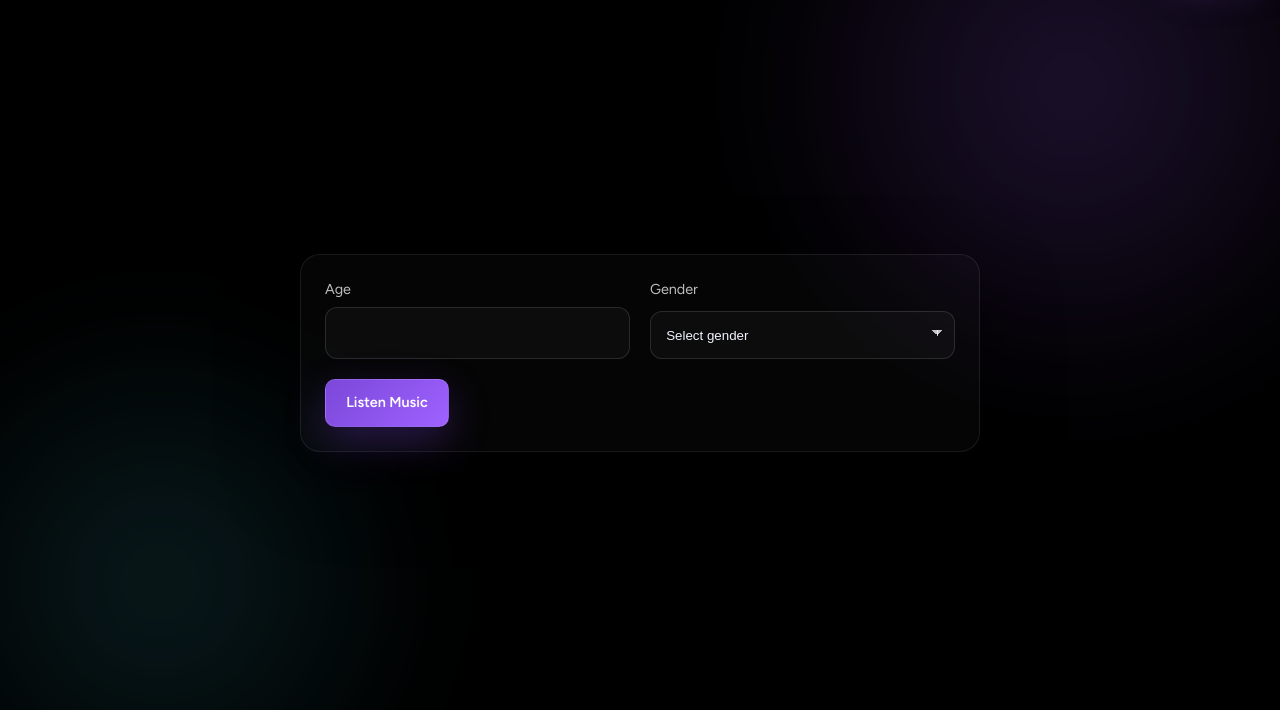
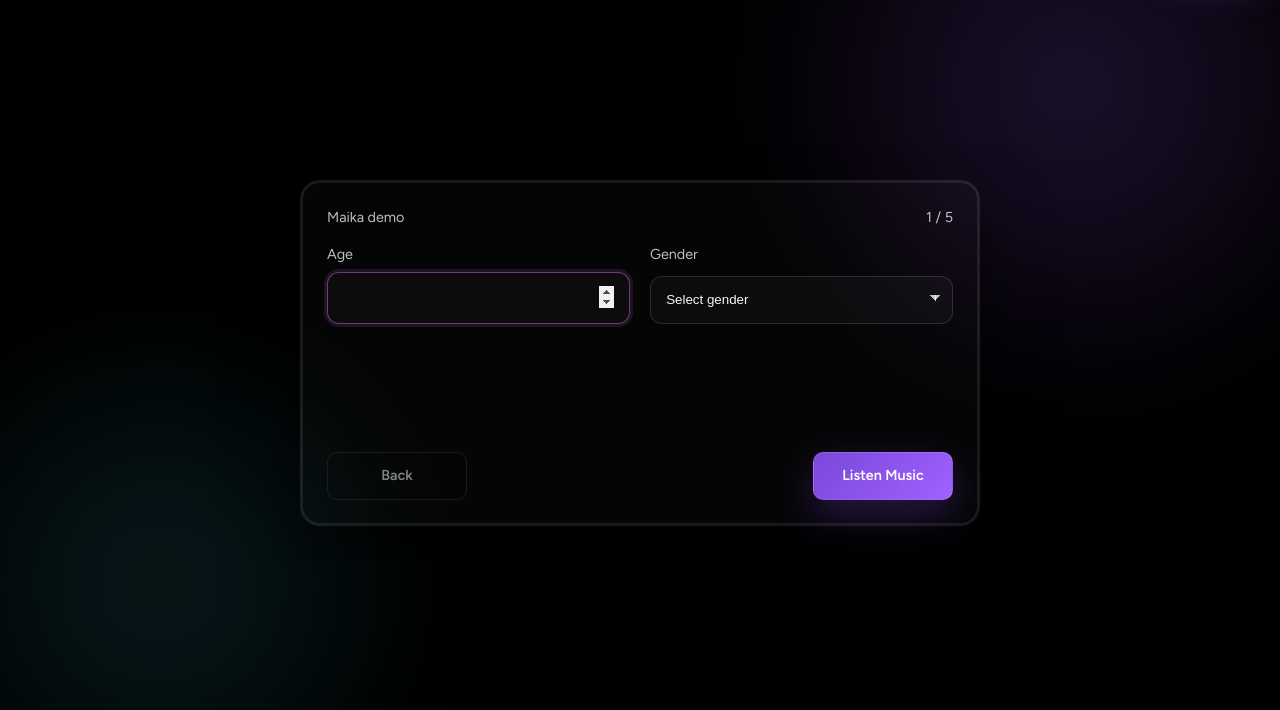
Before and after one commit to maika-ai/maika-website, a plain HTML site: page site/demo/index.html in a window 1280 px wide. Shown: the part 90-800 px from the top of the page. Drawn offline with Linux system fonts and the light colour scheme.

Commit message:
added a withard grid, implemented the first gard(age and gender input)

```diff
--- a/site/demo/css/demo.css
+++ b/site/demo/css/demo.css
@@ -3,18 +3,62 @@
   align-items: center;
   justify-content: center;
   padding: 2.25rem 1rem;
+  overflow: hidden;
 }
 
 .input-container {
   width: min(680px, 100%);
+  border-radius: 20px;
+  border: 3px solid rgba(255, 255, 255, 0.08);
+  background: rgba(255, 255, 255, 0.02);
+  padding: 1.5rem;
+  box-shadow: var(--shadow);
+}
+
+.wizard-form {
+  display: grid;
+  gap: 1rem;
+}
+
+.wizard-header {
+  display: flex;
+  justify-content: space-between;
+  align-items: center;
+}
+
+.wizard-kicker,
+.wizard-progress {
+  margin: 0;
+  color: var(--text-soft);
+  font-size: 0.9rem;
+}
+
+.wizard-step {
+  min-height: 156px;
+  opacity: 0;
+  transform: translateX(28px);
+  pointer-events: none;
+  position: absolute;
+  width: calc(100% - 3rem);
+  transition: opacity 260ms ease, transform 260ms ease;
+}
+
+.wizard-step.is-active {
+  opacity: 1;
+  transform: translateX(0);
+  pointer-events: auto;
+  position: relative;
+  width: 100%;
+}
+
+.field-grid {
   display: grid;
   grid-template-columns: repeat(2, minmax(0, 1fr));
   gap: 1rem 1.25rem;
-  border-radius: 20px;
-  border: 1px solid rgba(255, 255, 255, 0.08);
-  background: rgba(255, 255, 255, 0.02);
-  padding: 1.5rem;
-  box-shadow: var(--shadow);
+}
+
+.field-grid-single {
+  grid-template-columns: 1fr;
 }
 
 .age-input-container,
@@ -29,7 +73,8 @@
   font-size: 0.9rem;
 }
 
-.age-input {
+.age-input,
+.input-select {
   width: 100%;
   border-radius: 12px;
   border: 1px solid rgba(255, 255, 255, 0.12);
@@ -41,14 +86,7 @@
 }
 
 .input-select {
-  width: 100%;
-  border-radius: 12px;
-  border: 1px solid rgba(255, 255, 255, 0.12);
-  background: rgba(255, 255, 255, 0.03);
-  padding: 0.85rem 2.5rem 0.85rem 0.95rem;
-  outline: none;
-  transition: border-color 150ms ease, box-shadow 150ms ease;
-  color: #f2f5ff;
+  padding-right: 2.5rem;
   cursor: pointer;
   appearance: none;
   -webkit-appearance: none;
@@ -73,10 +111,41 @@
   box-shadow: 0 0 0 3px rgba(223, 122, 254, 0.12);
 }
 
-.input-container .btn {
-  grid-column: 1 / -1;
-  justify-self: start;
-  margin-top: 0.25rem;
+.wizard-review h3 {
+  margin: 0 0 0.5rem;
+  font-size: clamp(1.15rem, 2vw, 1.35rem);
+}
+
+.wizard-review p {
+  margin: 0;
+  color: var(--text-soft);
+}
+
+.wizard-error {
+  min-height: 1.25rem;
+  margin: 0;
+  color: #ff9ab5;
+  font-size: 0.9rem;
+}
+
+.wizard-actions {
+  display: flex;
+  justify-content: space-between;
+  gap: 0.75rem;
+}
+
+.wizard-actions .btn {
+  min-width: 140px;
+}
+
+.wizard-actions .btn[disabled] {
+  opacity: 0.5;
+  cursor: not-allowed;
+}
+
+/* `.btn { display: inline-flex }` in theme CSS overrides the UA `[hidden]` rule; enforce hide when JS sets hidden=true */
+.wizard-actions .btn[hidden] {
+  display: none !important;
 }
 
 @media (max-width: 700px) {
@@ -85,13 +154,31 @@
   }
 
   .input-container {
+    padding: 1rem;
+  }
+
+  .wizard-step {
+    width: calc(100% - 2rem);
+    min-height: 180px;
+  }
+
+  .field-grid {
     grid-template-columns: 1fr;
-    padding: 1rem;
     gap: 0.85rem;
   }
 
-  .input-container .btn {
+  .wizard-actions {
+    flex-direction: column;
+  }
+
+  .wizard-actions .btn {
     width: 100%;
-    justify-self: stretch;
+    min-width: 0;
   }
 }
+
+@media (prefers-reduced-motion: reduce) {
+  .wizard-step {
+    transition: none;
+  }
+}
--- a/site/demo/index.html
+++ b/site/demo/index.html
@@ -54,8 +54,15 @@
 
     <main>
       <section class="section hero hero-cinematic" data-hero-intro>
-            <section class="user-input-section">
-              <div class="input-container">
+        <section class="user-input-section">
+          <form class="input-container wizard-form" id="demoWizardForm" novalidate>
+            <div class="wizard-header">
+              <p class="wizard-kicker">Maika demo</p>
+              <p class="wizard-progress"><span data-step-current>1</span> / <span data-step-total>5</span></p>
+            </div>
+            <!-- First section - Age and Gender -->
+            <section class="wizard-step is-active" data-step="1">
+              <div class="field-grid">
                 <div class="age-input-container">
                   <label for="age">Age</label>
                   <input class="age-input" id="age" name="age" type="number" inputmode="numeric" min="0" step="1" required>
@@ -70,12 +77,39 @@
                     <option value="prefer-not-to-say">Prefer not to say</option>
                   </select>
                 </div>
-                <button class="btn btn-primary" type="submit">Listen Music</button>
               </div>
+            </section>
 
-          </section>
-        </div>
-      </section>
+            <!-- Second section listen to music -->
+            <section class="wizard-step" data-step="2" aria-hidden="true">
+              <p>Listen to music</p>
+            </section>
+
+            <!-- Third section scan face -->
+            <section class="wizard-step" data-step="3" aria-hidden="true">
+              <div class="field-grid field-grid-single">
+                <p>Scan face</p>
+              </div>
+            </section>
+
+            <!-- Fourth section, user will select their arousal lever after listening to music using slider -->
+            <section class="wizard-step" data-step="4" aria-hidden="true">
+              <p>Select arousal lever</p>
+            </section>
+
+            <!-- Fifth section, score and user arousal lever will be visualized here -->
+            <section class="wizard-step" data-step="5" aria-hidden="true">
+              <p>Score and arousal lever visualization</p>
+            </section>
+
+
+            <p class="wizard-error" data-wizard-error aria-live="polite"></p>
+            <div class="wizard-actions">
+              <button class="btn btn-ghost" type="button" data-action="back" disabled>Back</button>
+              <button class="btn btn-primary" type="button" data-action="next">Next</button>
+            </div>
+          </form>
+        </section>
       </section>
     </main>
 
@@ -129,6 +163,6 @@
   </div>
 
   <script src="/app.js" defer></script>
-  <script src="site/demo/js/demo.js"></script>
+  <script src="/demo/js/demo.js" defer type="module"></script>
 </body>
 </html>
--- /dev/null
+++ b/site/demo/js/demo.js
@@ -0,0 +1,109 @@
+(() => {
+  const wizardForm = document.getElementById("demoWizardForm");
+  if (!wizardForm) return;
+
+  const steps = Array.from(wizardForm.querySelectorAll(".wizard-step"));
+
+  const backButton = wizardForm.querySelector('[data-action="back"]');
+  const nextButton = wizardForm.querySelector('[data-action="next"]');
+
+  const stepCurrent = wizardForm.querySelector("[data-step-current]");
+  const stepTotal = wizardForm.querySelector("[data-step-total]");
+  const errorMessage = wizardForm.querySelector("[data-wizard-error]");
+
+  let age = null
+  let gender = null
+  let currentStep = 0;
+  const lastStep = steps.length - 1;
+
+  const nextButtonLabels = new Map([
+    [0, "Listen Music"],
+    [1, "Proceed to Face Scan"],
+    [2, "Give feedback"],
+    [3, "Calculate Scores"],
+    [4, "Done"],
+  ]);
+
+  if (stepTotal) stepTotal.textContent = String(steps.length);
+
+  // Input validation for age and gender input
+  const getActiveFields = () =>
+    Array.from(steps[currentStep].querySelectorAll("input, select, textarea"));
+
+  const validateStep = () => {
+    const activeFields = getActiveFields();
+
+    console.log("ActiveFields", activeFields);
+
+    for (const field of activeFields) {
+      if (!field.checkValidity()) {
+        console.log("Current Field", field, field.checkValidity());
+        field.reportValidity();
+        return false;
+      }
+    }
+    return true;
+  };
+
+  // Updated the next step in the withard when the next button is clicked
+  const updateStep = (targetStep) => {
+    if (targetStep == 1) {
+      callUserInformationSubmitted();
+    }
+
+    if (nextButton) {
+      nextButton.textContent = nextButtonLabels.get(targetStep) ?? "Next";
+    }
+
+    currentStep = targetStep;
+
+    steps.forEach((step, index) => {
+      const isActive = index === currentStep;
+
+      console.log("Current active", step, isActive);
+
+      step.classList.toggle("is-active", isActive);
+      step.setAttribute("aria-hidden", String(!isActive));
+    });
+
+    if (stepCurrent) stepCurrent.textContent = String(currentStep + 1);
+    if (errorMessage) errorMessage.textContent = "";
+
+    const isFirst = currentStep === 0;
+    const isLast = currentStep === lastStep;
+
+    console.log("is last", isLast);
+
+    if (backButton) backButton.disabled = isFirst;
+    // if (nextButton) nextButton.hidden = isLast;
+
+    const nextFocusable = steps[currentStep].querySelector(
+      "input, select, textarea, button",
+    );
+    if (nextFocusable) nextFocusable.focus();
+  };
+
+  const callUserInformationSubmitted = () => {
+    age = wizardForm.querySelector("[name=age]").value;
+    gender = wizardForm.querySelector("[name=gender]").value;
+
+    console.log("Age and Gender", age, gender)
+  };
+
+  //   Listener for both back and next button
+  backButton?.addEventListener("click", () => {
+    if (currentStep > 0) updateStep(currentStep - 1);
+  });
+
+  nextButton?.addEventListener("click", () => {
+    if (!validateStep()) {
+      if (errorMessage)
+        errorMessage.textContent =
+          "Please complete this step before continuing.";
+      return;
+    }
+    if (currentStep < lastStep) updateStep(currentStep + 1);
+  });
+
+  updateStep(0);
+})();
```
